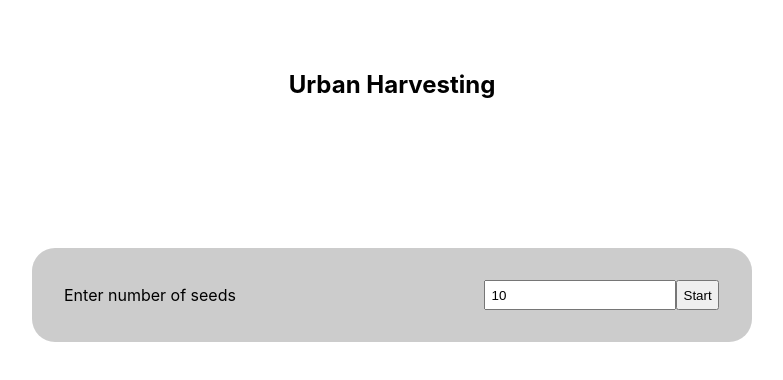
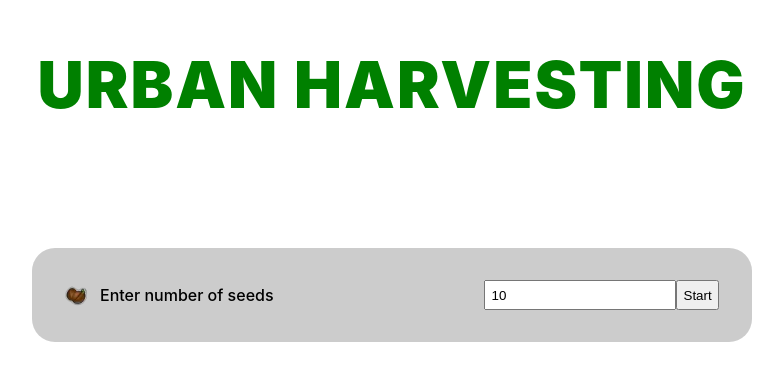
Before and after one commit to baiboch/collabothon_digital_midnight_talkers_1, a React (Create React App) app: page / in a window 1280 px wide. Shown: the part 108-488 px from the top of the page, without its empty margins (248-1031 px from the left). Built offline with nearby package versions, Linux system fonts and the light colour scheme.

Commit message:
Client update: intro font

```diff
--- a/src/App.css
+++ b/src/App.css
@@ -55,6 +55,15 @@ main {
 .indexPresentation p {
   margin: 0;
   width: 420px;
+  display: flex;
+  align-items: center;
+  font-weight: 500;
+}
+
+.indexPresentation p img {
+  width: 24px;
+  margin-right: 12px;
+  margin-top: 2.5px;
 }
 h1 {
   font-family: 900;
@@ -63,6 +72,10 @@ h1 {
   display: flex;
   justify-content: center;
   align-items: center;
+  color: green;
+  font-weight: 900;
+  letter-spacing: 2px;
+  font-size: 64px;
 }
 form {
   padding: 32px;
--- a/src/components/IndexPresentation.js
+++ b/src/components/IndexPresentation.js
@@ -29,13 +29,16 @@ const IndexPresentation = ({ state, setState }) => {
             <article className={"indexPresentation"}>
                 <h1>
                     <span>
-                        Urban Harvesting
+                        URBAN HARVESTING
                     </span>
                 </h1>
 
                 <form onSubmit={handleSubmit}>
 
-                    <p>Enter number of seeds</p>
+                    <p>
+                        <img src={'/images/seed.png'} alt="Enter number of seeds" />
+                        Enter number of seeds
+                    </p>
 
                     <input autoComplete="off" name="seeds" value={formData.seeds || ""} onChange={(e) => setFormData({...formData, seeds: e.target.value })} />
 
```
